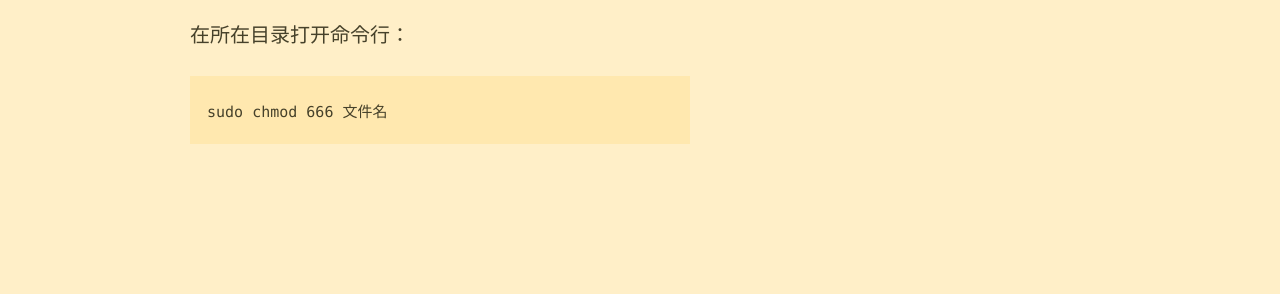
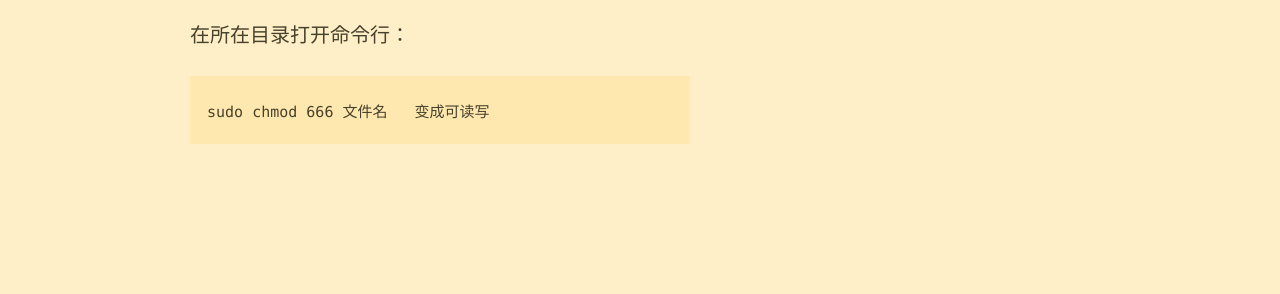
Before and after one commit to jhuthasach/jhuthasach.github.io, a Jekyll site: the page built from _posts/2018-03-21-Ubuntu 实用命令.md, in a window 1280 px wide. Shown: the part 333-627 px from the top of the page. Built offline with Jekyll 4.4.1, drawn with Linux system fonts in a browser that asks for light colours.

Commit message:
little change

```diff
--- a/_posts/2018-03-21-Ubuntu 实用命令.md
+++ b/_posts/2018-03-21-Ubuntu 实用命令.md
@@ -10,4 +10,4 @@ category: skills
 ## 修改文件读写权限
 在所在目录打开命令行：
 
-	sudo chmod 666 文件名
+	sudo chmod 666 文件名   变成可读写
```
Also changed, not shown: _posts/2018-03-21-Jekyll中文不能正常编码预览.md (+1 -1 lines), 2 other files.
